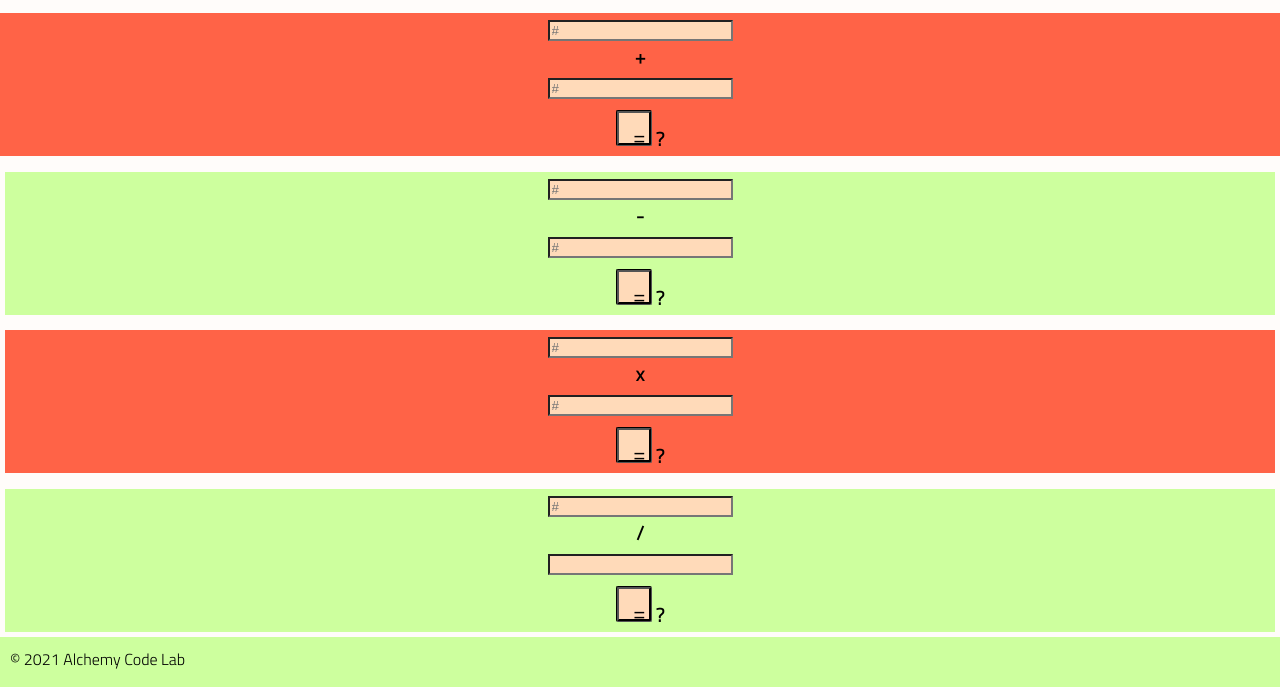
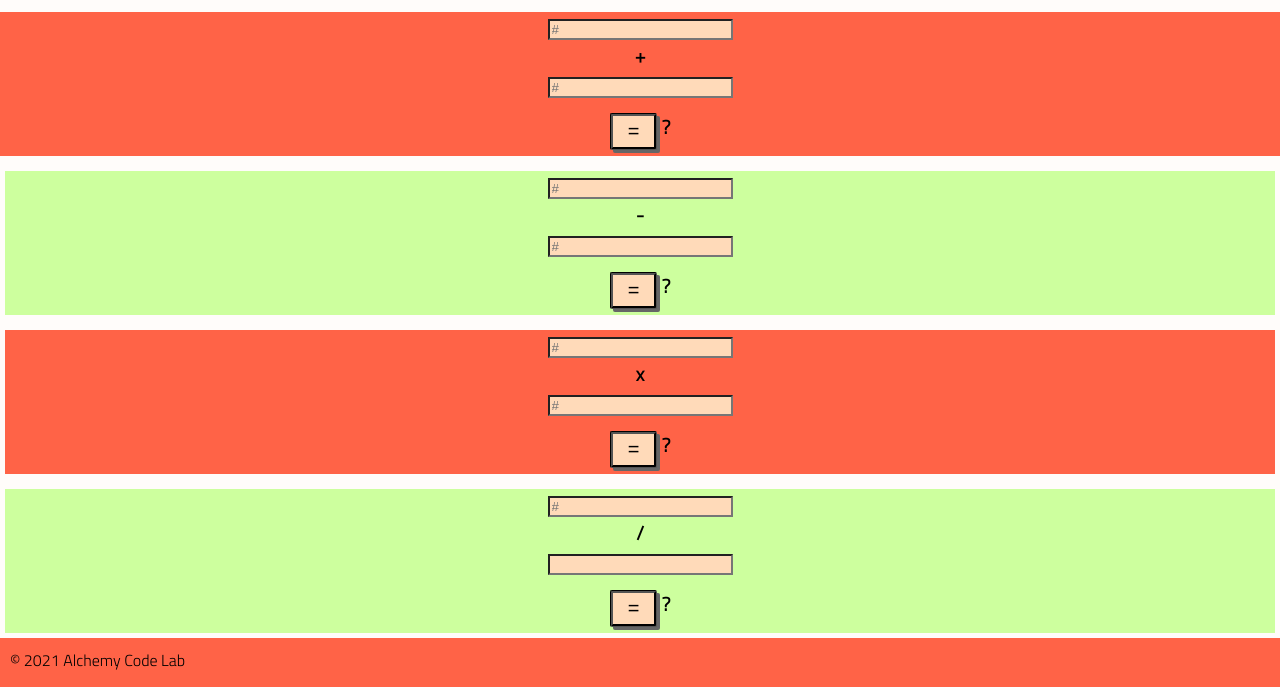
Before and after one commit to Gcrowder93/calc, a plain HTML site: page index.html in a window 1280 px wide. Shown: the part 113-800 px from the top of the page. Drawn offline with Linux system fonts and the light colour scheme.

Commit message:
button shadows

```diff
--- a/styles/style.css
+++ b/styles/style.css
@@ -11,20 +11,24 @@ input[type=text] {
     color: darkred;
 }
 
+
+
 button {
     background-color: peachpuff;
     padding: 15px;
     margin-top: 10px;
     margin-bottom: 10px;
+    line-height: 1px;
     font-size: 20px;
     border: solid;
     border-color: black;
     border-style: groove;
     border-radius: 2px;
-    height: 2px;
-    width: 2px;
     color: black;
-    cursor: pointer; }
+    cursor: help;
+    box-shadow: 3px 3px #666;
+    transform: translateY(4px);
+}
 
 h2 {
     background-color: tomato;
@@ -85,7 +89,7 @@ header img {
 }
 
 footer {
-    background-color: #cdff9e;
+    background-color: tomato;
     padding: 10px;
 }
 main {
```
Also changed, not shown: index.html (+0 -1 lines).
